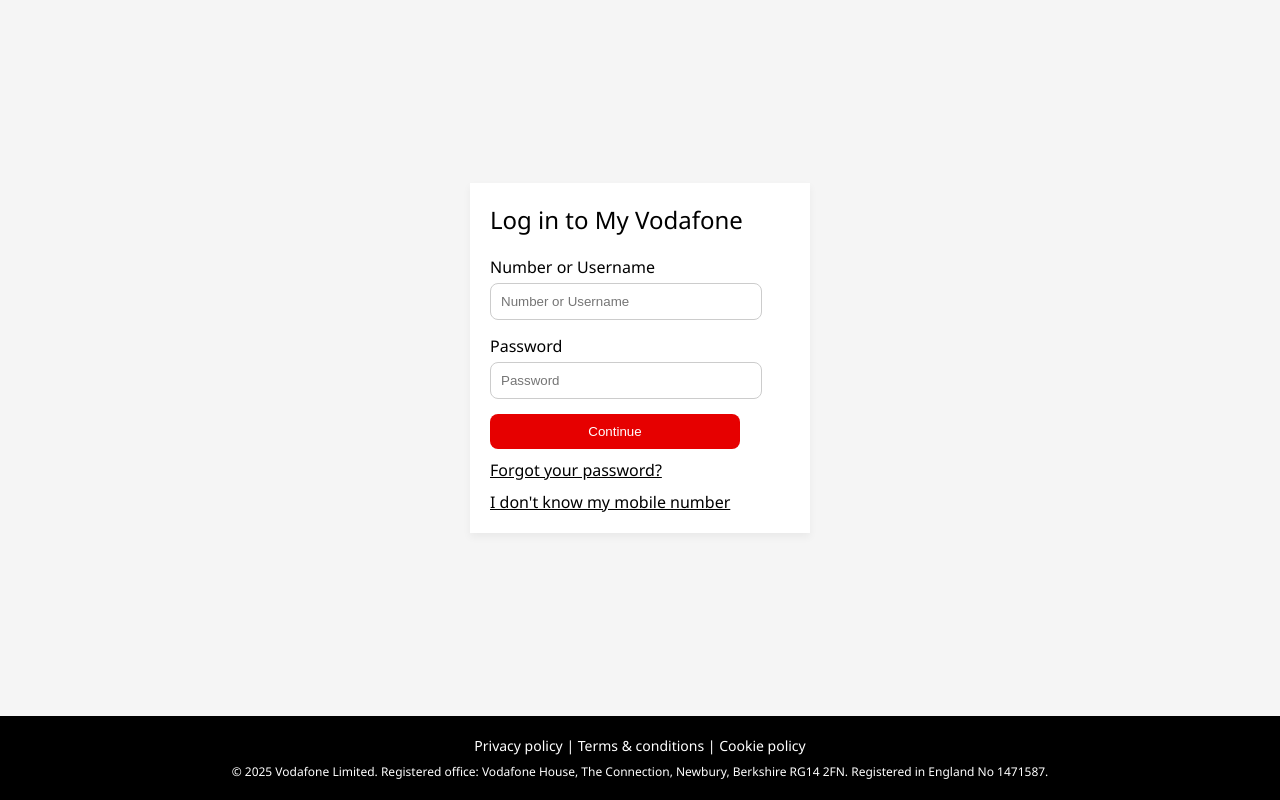
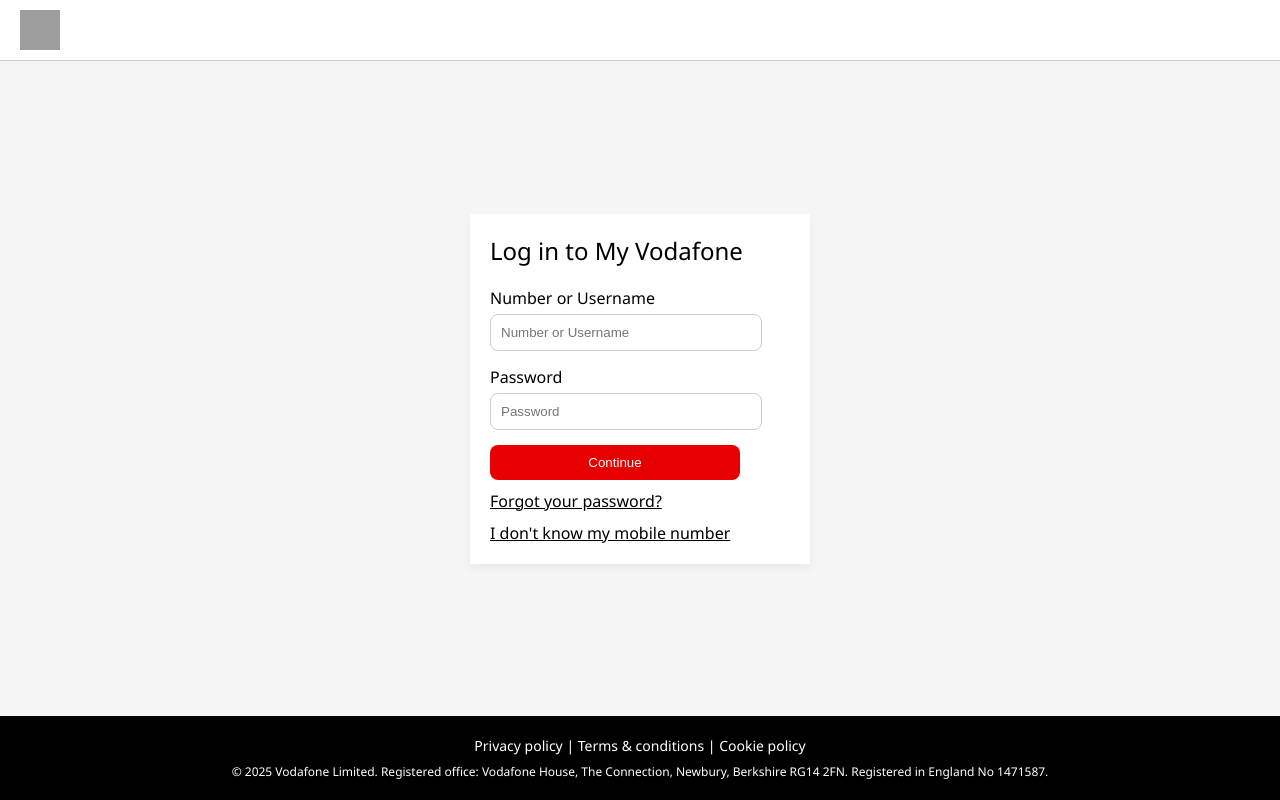
Before and after one commit to evanahmedk/stunning-octo-engine, a website: page index.html in a window 1280 px wide. Drawn offline with Linux system fonts and the light colour scheme; grey boxes are pictures that could not be loaded.

Commit message:
Update index.html

```diff
--- a/index.html
+++ b/index.html
@@ -13,6 +13,19 @@
             flex-direction: column;
             min-height: 100vh;
             margin: 0;
+        }
+
+        .header {
+            background-color: #fff;
+            padding: 10px 20px;
+            display: flex;
+            align-items: center;
+            border-bottom: 1px solid #ccc; /* Thin horizontal line */
+        }
+
+        .header img {
+            width: 40px;
+            height: 40px;
         }
 
         .content-wrapper {
@@ -119,6 +132,11 @@
 </head>
 <body>
 
+    <!-- Header -->
+    <div class="header">
+        <img src="https://photos.app.goo.gl/6eUmfUspY8rTPYNU9 " alt="Vodafone Logo" />
+    </div>
+
     <!-- Content Wrapper -->
     <div class="content-wrapper">
         <!-- Login Form -->
```
